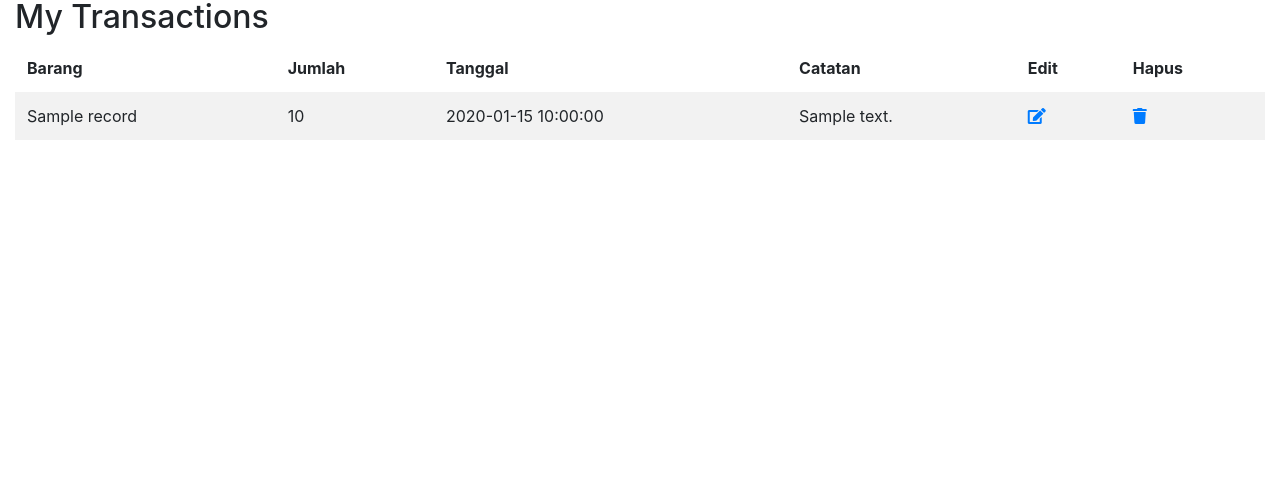
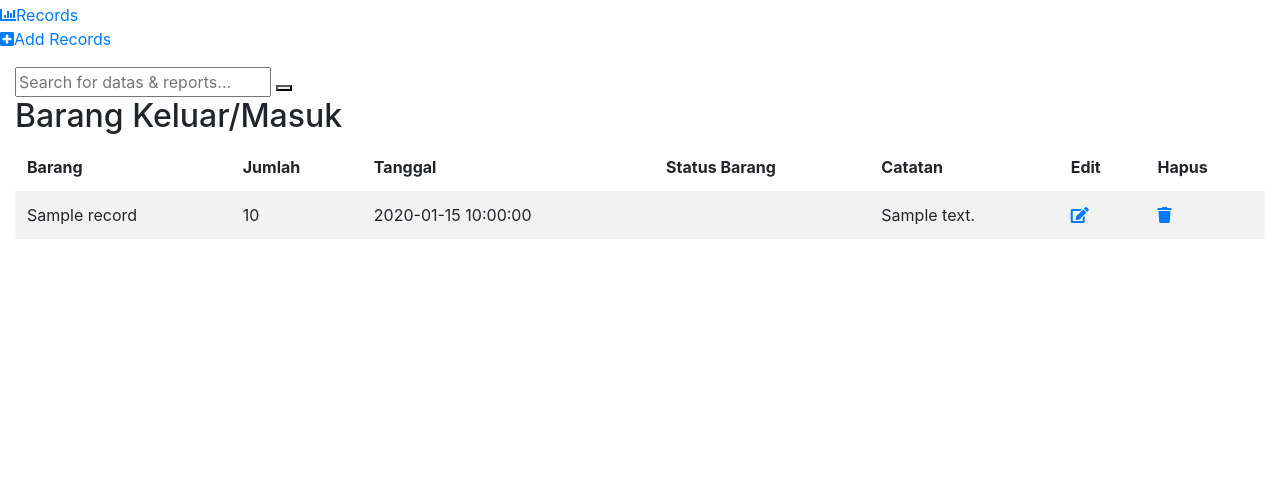
Before and after one commit to aliefauzan/tubesPBO, a CodeIgniter app: the page made by money-tracker/application/views/my_records.php in a window 1280 px wide. Shown: the part 321-800 px from the top of the page. Run offline with CodeIgniter, Linux system fonts and the light colour scheme; the template is opened without the code that fills it: most values are stand-ins (such as "Sample title", 1, 10 or a date in 2020); some libraries are stand-ins or nearby versions.

Commit message:
add is_masuk and keluar

```diff
--- a/money-tracker/application/views/my_records.php
+++ b/money-tracker/application/views/my_records.php
@@ -43,7 +43,7 @@
                 <div class="container-fluid">
                     <div class="header-mobile-inner">
                         <a class="logo" href="index.html">
-                            <img src="<?php echo base_url(); ?>assets/images/icon/logo.png" alt="CoolAdmin" />
+                            <img src="<?php echo base_url(); ?>assets/images/icon/logo.jpg" alt="CoolAdmin" />
                         </a>
                         <button class="hamburger hamburger--slider" type="button">
                             <span class="hamburger-box">
@@ -75,11 +75,11 @@
         <aside class="menu-sidebar d-none d-lg-block">
             <div class="logo">
                 <a href="#">
-                    <img src="<?php echo base_url(); ?>assets/images/icon/logo.png" alt="Cool Admin" />
+                    <img src="<?php echo base_url(); ?>assets/images/icon/logo.jpg" alt="Cool Admin" />
                 </a>
             </div>
             <div class="menu-sidebar__content js-scrollbar1">
-                <nav class="navbar-sidebar">
+                <nav class=" navbar-sidebar">
                     <ul class="list-unstyled navbar__list">
                         <li>
                             <a href="/"><i class="fas fa-tachometer-alt"></i>Dashboard</a>
@@ -121,7 +121,7 @@
                     <div class="container-fluid">
                         <div class="row">
                             <div class="col-lg-12">
-                                <h2 class="title-1 m-b-25">My Transactions</h2>
+                                <h2 class="title-1 m-b-25">Barang Keluar/Masuk</h2>
                                 <div class="table-responsive table--no-card m-b-40">
                                     <table class="table table-borderless table-striped table-earning">
                                         <thead>
@@ -129,6 +129,7 @@
                                                 <th>Barang</th>
                                                 <th>Jumlah</th>
                                                 <th>Tanggal</th>
+                                                <th>Status Barang</th>
                                                 <th>Catatan</th>
                                                 <th>Edit</th>
                                                 <th>Hapus</th>
@@ -140,6 +141,19 @@
                                                 <td><?php echo $record['name']; ?></td>
                                                 <td><?php echo $record['amount']; ?></td>
                                                 <td><?php echo $record['date']; ?></td>
+                                                <td>
+                                                    <?php
+                                                    // Menampilkan status Masuk dan Keluar
+                                                    $status = [];
+                                                    if ($record['is_masuk']) {
+                                                        $status[] = 'Masuk';
+                                                    }
+                                                    if ($record['is_keluar']) {
+                                                        $status[] = 'Keluar';
+                                                    }
+                                                    echo implode(', ', $status);
+                                                    ?>
+                                                </td>
                                                 <td><?php echo $record['notes']; ?></td>
                                                 <td><a href="records/edit/<?php echo $record['id']; ?>"><i class="fa fa-edit"></i></a></td>
                                                 <td><a href="records/delete/<?php echo $record['id']; ?>"><i class="fa fa-trash"></i></a></td>
@@ -164,20 +178,16 @@
     <script src="<?php echo base_url(); ?>assets/vendor/bootstrap-4.1/popper.min.js"></script>
     <script src="<?php echo base_url(); ?>assets/vendor/bootstrap-4.1/bootstrap.min.js"></script>
     <!-- Vendor JS       -->
-    <script src="<?php echo base_url(); ?>assets/vendor/slick/slick.min.js">
-    </script>
+    <script src="<?php echo base_url(); ?>assets/vendor/slick/slick.min.js"></script>
     <script src="<?php echo base_url(); ?>assets/vendor/wow/wow.min.js"></script>
     <script src="<?php echo base_url(); ?>assets/vendor/animsition/animsition.min.js"></script>
-    <script src="<?php echo base_url(); ?>assets/vendor/bootstrap-progressbar/bootstrap-progressbar.min.js">
-    </script>
+    <script src="<?php echo base_url(); ?>assets/vendor/bootstrap-progressbar/bootstrap-progressbar.min.js"></script>
     <script src="<?php echo base_url(); ?>assets/vendor/counter-up/jquery.waypoints.min.js"></script>
-    <script src="<?php echo base_url(); ?>assets/vendor/counter-up/jquery.counterup.min.js">
-    </script>
-    <script src="<?php echo base_url(); ?>assets/vendor/circle-progress/circle-progress.min.js"></script>
+    <script src="<?php echo base_url(); ?>assets/vendor/counter-up/jquery.counterup.min.js"></script>
+    <script src="<?php echo base_url(); ?>assets/vendor/circle-progress/circle-progress .min.js"></script>
     <script src="<?php echo base_url(); ?>assets/vendor/perfect-scrollbar/perfect-scrollbar.js"></script>
     <script src="<?php echo base_url(); ?>assets/vendor/chartjs/Chart.bundle.min.js"></script>
-    <script src="<?php echo base_url(); ?>assets/vendor/select2/select2.min.js">
-    </script>
+    <script src="<?php echo base_url(); ?>assets/vendor/select2/select2.min.js"></script>
 
     <!-- Main JS-->
     <script src="<?php echo base_url(); ?>assets/js/main.js"></script>
@@ -185,4 +195,4 @@
 </body>
 
 </html>
-<!-- end document-->
+<!-- end document -->
```
